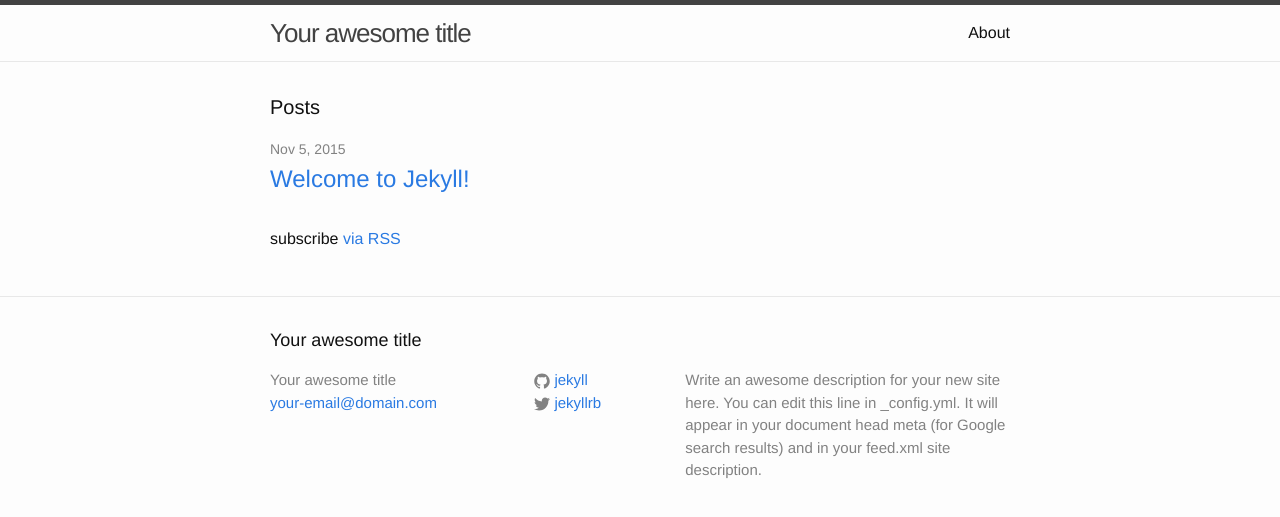
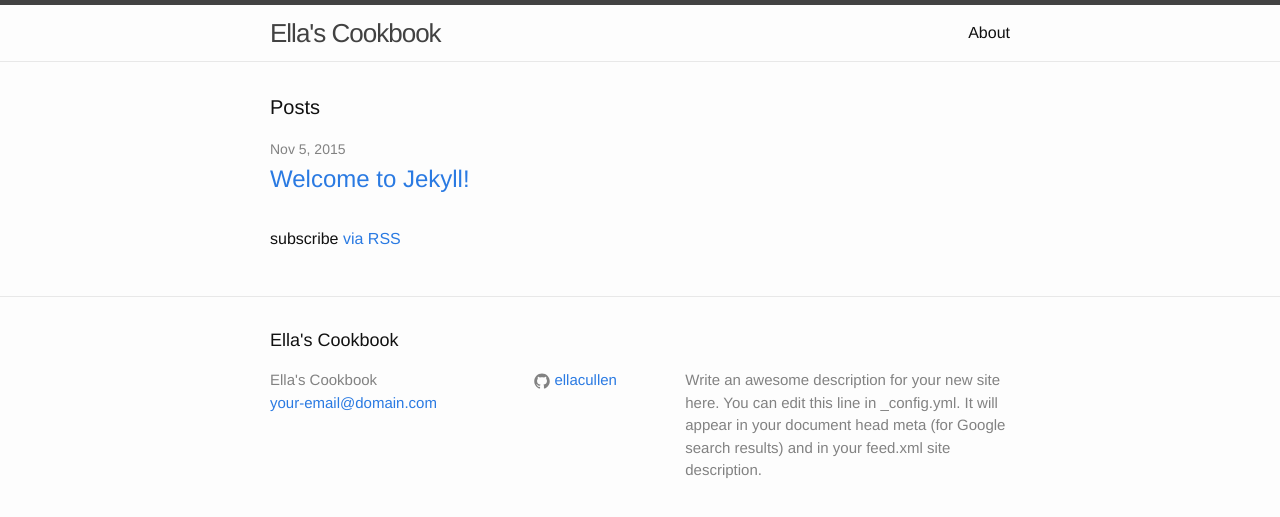
Before and after one commit to ellacullen/ellacullen.github.io, a Jekyll site: the page built from index.html, in a window 1280 px wide. Shown: the top 517 px of the page. Built offline with Jekyll 4.4.1, drawn with Linux system fonts in a browser that asks for light colours.

Commit message:
Adding information

```diff
--- a/_config.yml
+++ b/_config.yml
@@ -6,7 +6,7 @@
 # 'jekyll serve'. If you change this file, please restart the server process.
 
 # Site settings
-title: Your awesome title
+title: Ella's Cookbook
 email: your-email@domain.com
 description: > # this means to ignore newlines until "baseurl:"
   Write an awesome description for your new site here. You can edit this
@@ -14,8 +14,8 @@ description: > # this means to ignore newlines until "baseurl:"
   Google search results) and in your feed.xml site description.
 baseurl: "" # the subpath of your site, e.g. /blog
 url: "http://yourdomain.com" # the base hostname & protocol for your site
-twitter_username: jekyllrb
-github_username:  jekyll
+# twitter_username:
+github_username:  ellacullen
 
 # Build settings
 markdown: kramdown
```
